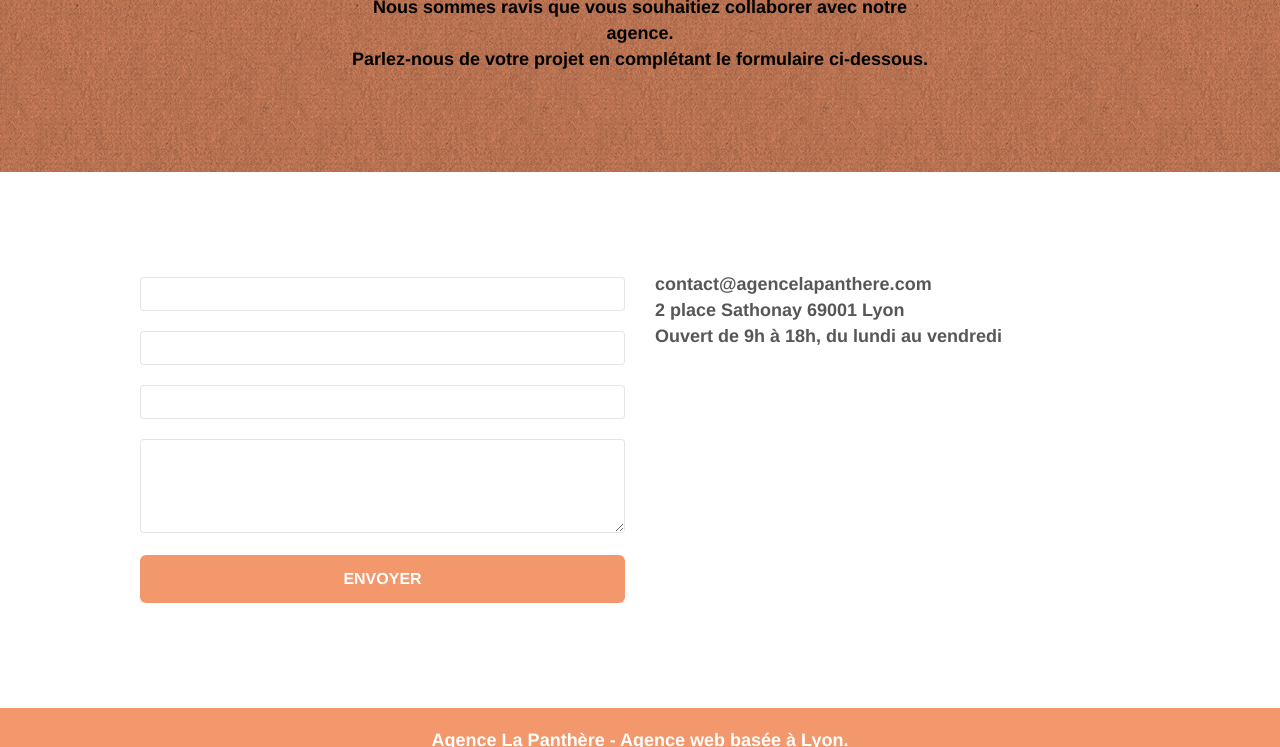
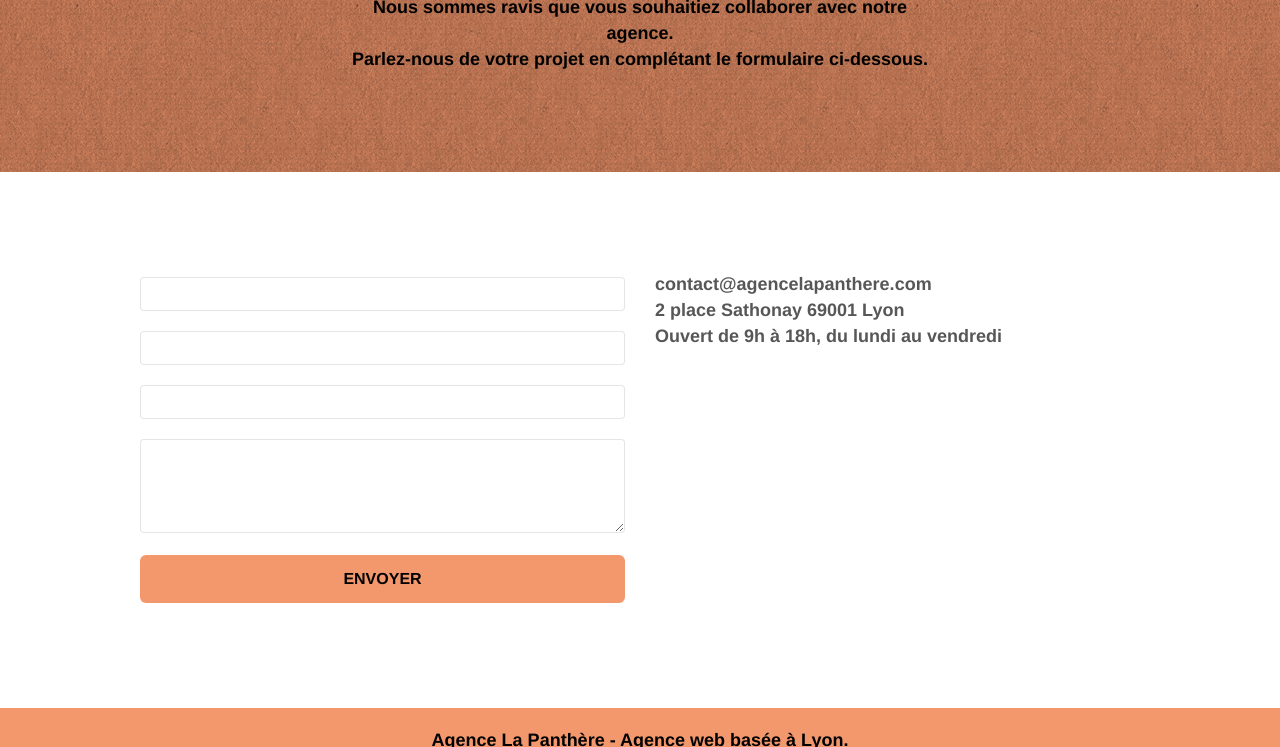
Before and after one commit to Issou83/Projet-La-Panthere-OPC-P4, a plain HTML site: page page2.html in a window 1280 px wide. Shown: the part 269-1016 px from the top of the page. Drawn offline with nearby package versions, Linux system fonts and the light colour scheme; files that its build step writes are made by us from their sources; a script that the page names is missing.

Commit message:
Page 2 Resolution du probleme de contraste trop, faible

```diff
--- a/page2.html
+++ b/page2.html
@@ -135,8 +135,8 @@
 	<div class="container bloc-sm">
 		<div class="row">
 			<div class="col-sm-12">
-				<p class="text-center white">
-					Agence La Panthère - Agence web basée à Lyon.<br>
+				<p class="text-center black">
+					Agence La Panthère - Agence web basée à Lyon.
 				</p>
 				<div class="row row-no-gutters social">
 					<div class="col-sm-3">
--- a/style.css
+++ b/style.css
@@ -747,7 +747,9 @@ h4 {
 .white {
     color: #FFFFFF!important;
 }
-
+.black {
+    color: rgb(0, 0, 0)!important;
+}
 .portfolio-thumb {
     margin-bottom: 24px;
 }
@@ -789,12 +791,12 @@ h4 {
 
 .btn-atomic-tangerine {
     background: #F3976C;
-    color: #FFFFFF!important;
+    color: #000000!important;
 }
 
 .btn-atomic-tangerine:hover {
     background: #c27956!important;
-    color: #FFFFFF!important;
+    color: #ffffff!important;
 }
 
 .ltc-white {
```
